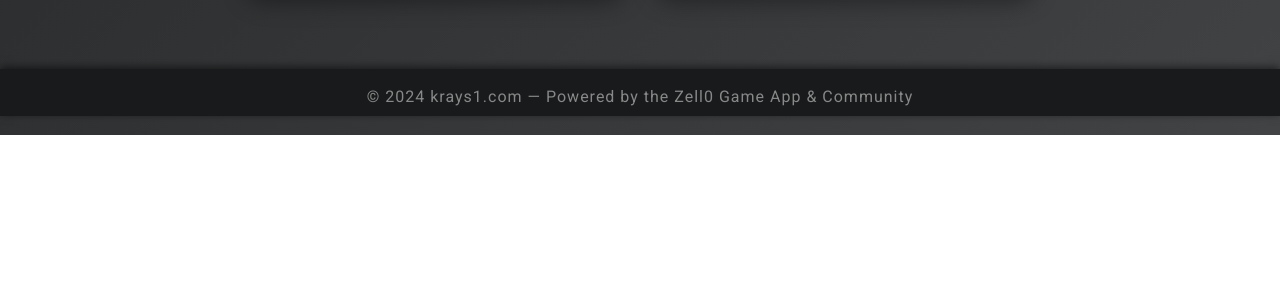
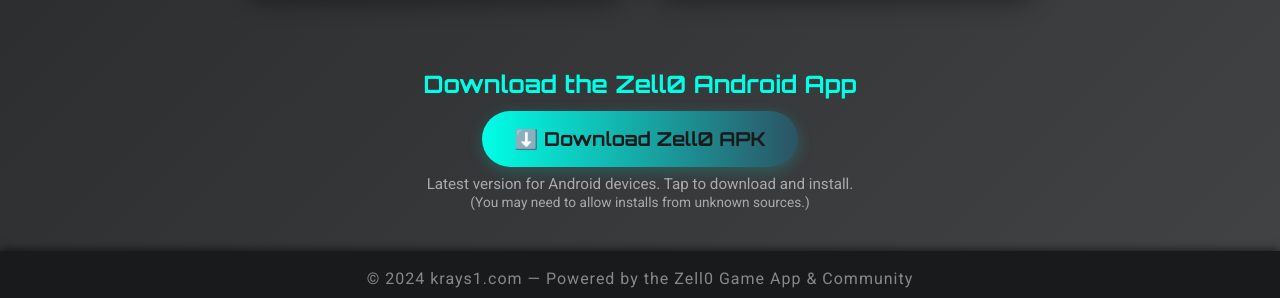
Before and after one commit to Krays1/app-, a plain HTML site: page index.html in a window 1280 px wide. Shown: the part 665-963 px from the top of the page. Before the commit the page ends 800 px from the top, so only its background shows below. Drawn offline with Linux system fonts and the light colour scheme.

Commit message:
Add initial project files and update dashboard
how do i ad the new changes

```diff
--- a/index.html
+++ b/index.html
@@ -153,6 +153,18 @@
     </section>
   </main>
 
+  <!-- APK Download Section -->
+  <section style="text-align:center; margin-top:40px;">
+    <h2 style="font-family:'Orbitron',sans-serif;color:#00ffe7;margin-bottom:12px;">Download the Zell0 Android App</h2>
+    <a href="downloads/zell0-latest.apk" download class="download-btn">
+      <span>⬇️ Download Zell0 APK</span>
+    </a>
+    <div style="color:#aaa; font-size:0.95em; margin-top:8px;">
+      Latest version for Android devices. Tap to download and install.<br>
+      <span style="font-size:0.9em;">(You may need to allow installs from unknown sources.)</span>
+    </div>
+  </section>
+
   <footer>
     &copy; 2024 krays1.com &mdash; Powered by the Zell0 Game App & Community
   </footer>
--- a/styles.css
+++ b/styles.css
@@ -130,3 +130,23 @@
   background: #00ffe733;
   border-radius: 8px;
 }
+
+.download-btn {
+  display: inline-block;
+  background: linear-gradient(90deg, #00ffe7 0%, #2c5364 100%);
+  color: #181a1b;
+  font-family: 'Orbitron', sans-serif;
+  font-size: 1.2rem;
+  font-weight: bold;
+  padding: 16px 32px;
+  border-radius: 32px;
+  text-decoration: none;
+  margin: 0 auto;
+  box-shadow: 0 4px 16px #00ffe733;
+  transition: background 0.2s, color 0.2s, transform 0.15s;
+}
+.download-btn:hover {
+  background: linear-gradient(90deg, #2c5364 0%, #00ffe7 100%);
+  color: #fff;
+  transform: translateY(-2px) scale(1.04);
+}
```
Also changed, not shown: 2 other files. Lines whose indentation alone changed are shown as unchanged.
